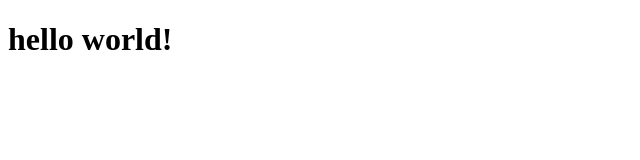
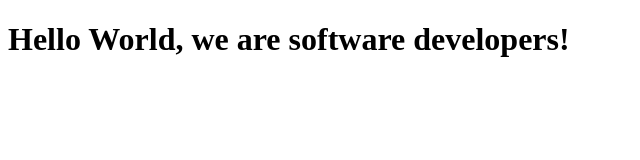
Before and after one commit to amootkiiza22/kiiza-esayas_kiiza, a plain HTML site: page index.html in a window 1280 px wide. Shown: the whole page, without its empty margins (0-640 px from the left). Drawn offline with Linux system fonts and the light colour scheme.

Commit message:
Update index.html

```diff
--- a/index.html
+++ b/index.html
@@ -7,6 +7,6 @@
     <title>Document</title>
 </head>
 <body>
-    <h1>hello world!</h1>
+    <h1>Hello World, we are software developers!</h1>
 </body>
 </html>
```
